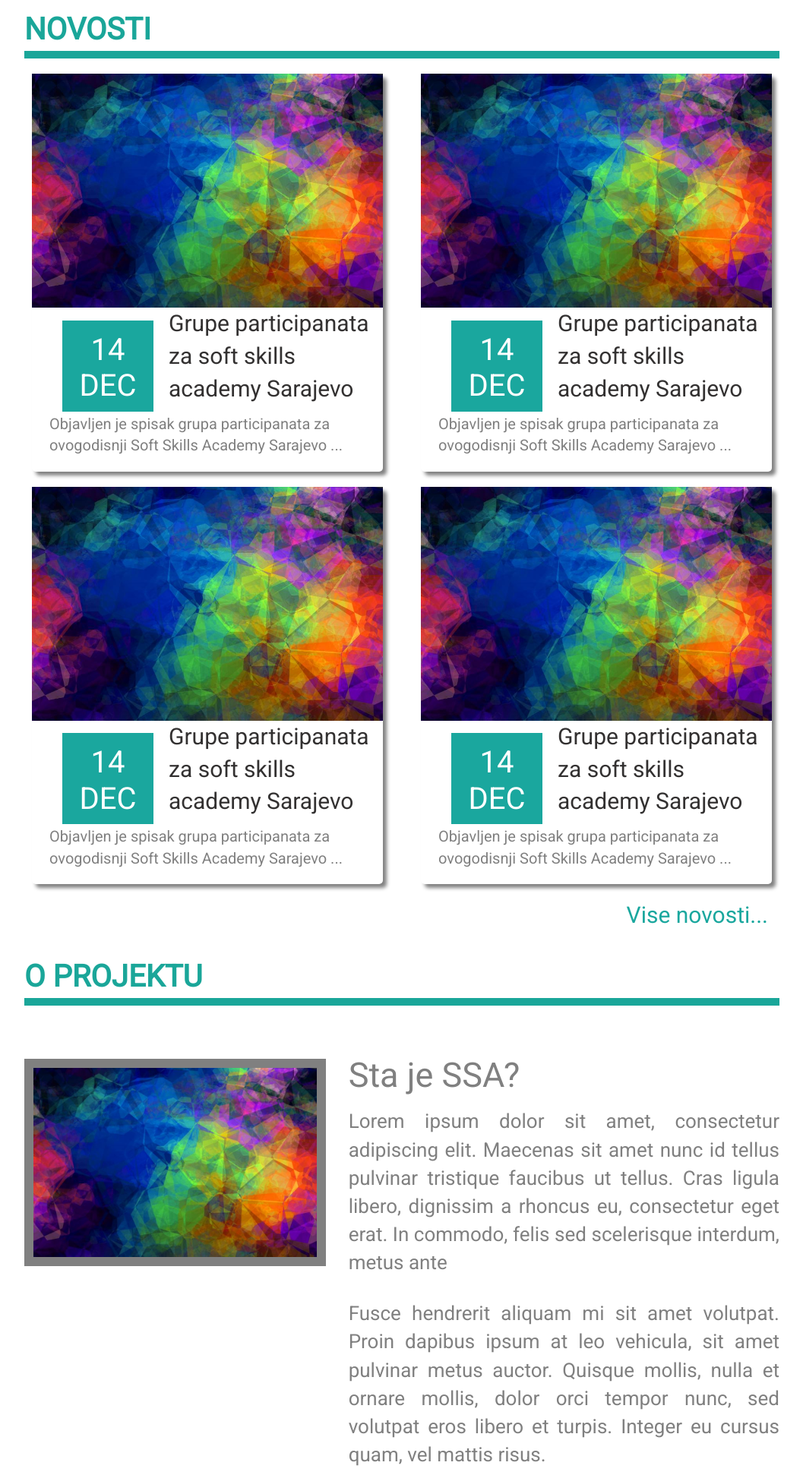
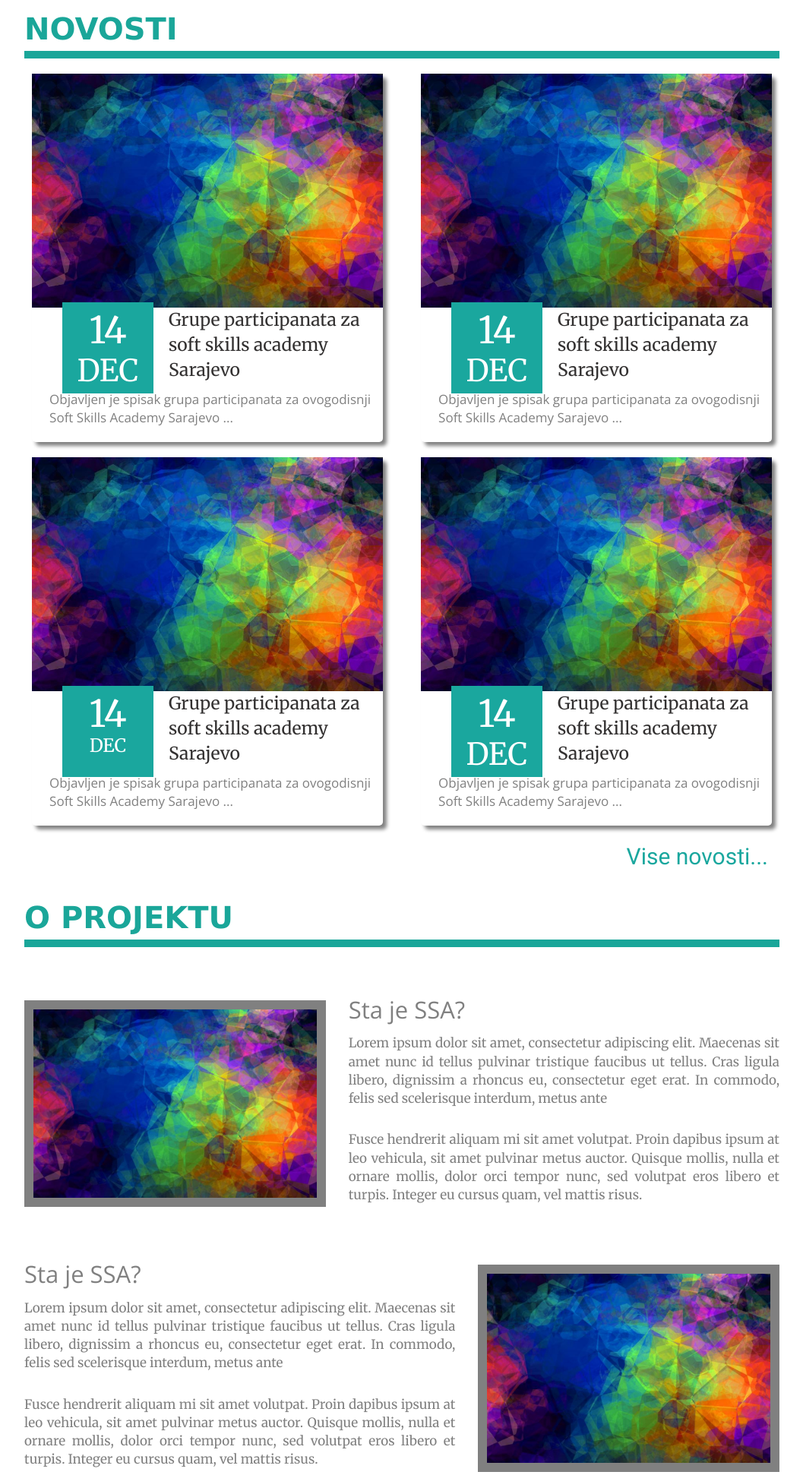
Before and after one commit to oljubuncic1/ssa17, a PHP site: page / in a window 1280 px wide. Shown: the top 1942 px of the page at 76% size, without its empty margins (111-1168 px from the left). Run offline with PHP 8.4, Linux system fonts and the light colour scheme; some libraries are stand-ins or nearby versions.

Commit message:
Odradio fontove prema smjernicama, osim Gothama kojeg nema nigdje online da se nadje.

```diff
--- a/css/style.css
+++ b/css/style.css
@@ -1,5 +1,21 @@
+/*@font-face {
+    font-family: 'GothamBlack';
+    src: url('fonts/Gotham-Black.ttf') format('truetype');
+    font-weight: normal;
+    font-style: normal;
+}*/
+
 .marginContainer {
     margin: 10px 10% 10px 10%;
+}
+
+.sectionHeadline {
+    font-family: Verdana, sans-serif;
+    font-size: 40px;
+    font-weight: bold;
+    color: #1aa699;
+    text-transform: uppercase;
+    border-bottom: 10px #1aa699 solid;
 }
 
 .mainNewsDiv {
@@ -23,23 +39,31 @@
     height: 120px;
     color: white;
     text-align: center;
-    padding: 10px;
+    padding: 2px;
     top: 62%;
     left: 40px;
+    font-family: 'Merriweather', serif;
 }
 
 .newsDayMargin {
     margin-bottom: -10px;
+    font-size: 49px;
+}
+
+.newsMonth {
+    font-size: 24px;
 }
 
 .newsArticleHeader {
-    font-size: 30px;
+    font-family: 'Merriweather', serif;
+    font-size: 23px;
     color: #333131;
     padding-left: 180px;
 }
 
 .newsArticleText {
-    font-size: 20px;
+    font-family: 'Open Sans', sans-serif;
+    font-size: 17px;
     color: grey;
     padding-left: 5%;
 }
@@ -53,13 +77,6 @@
     color: #1aa79e;
     font-size: 30px;
     text-decoration: none!important;
-}
-
-.sectionHeadline {
-    font-size: 40px;
-    color: #1aa699;
-    text-transform: uppercase;
-    border-bottom: 10px #1aa699 solid;
 }
 
 .aboutProjectRowMargin {
@@ -91,17 +108,20 @@
 }
 
 .aboutProjectTextHeader {
-    font-size: 45px;
+    font-family: 'Open Sans', sans-serif;
+    font-size: 31px;
     color: grey;
 }
 
 .aboutProjectTextTop {
-    font-size: 26px;
+    font-family: 'Merriweather', serif;
+    font-size: 17px;
     color: grey;
 }
 
 .aboutProjectTextBottom {
-    font-size: 26px;
+    font-family: 'Merriweather', serif;
+    font-size: 17px;
     color: grey;
     margin-top: 30px;
 }
--- a/index.html
+++ b/index.html
@@ -16,6 +16,9 @@
     <script src="bootstrap/js/bootstrap.min.js"></script>
     <script src="bootstrap/js/bootstrap.js"></script>
 
+    <link href="https://fonts.googleapis.com/css?family=Open+Sans" rel="stylesheet">
+    <link href="https://fonts.googleapis.com/css?family=Merriweather" rel="stylesheet">
+
 </head>
 
 <body>
--- a/novosti.html
+++ b/novosti.html
@@ -38,7 +38,7 @@
                 </div>
                 <div class="newsMainDate">
                     <p class="newsDayMargin">14</p>
-                    <p>Dec</p>
+                    <p class="newsMonth">Dec</p>
                 </div>
                 <div>
                     <p class="newsArticleHeader">Grupe participanata za soft skills academy Sarajevo</p>
```
Also changed, not shown: fonts/Gotham-Black.ttf (added).
